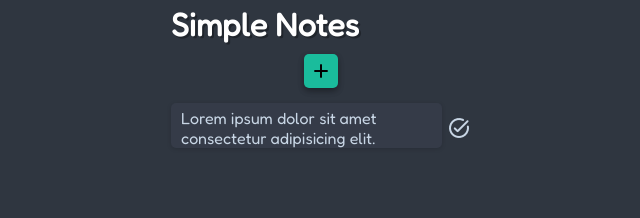
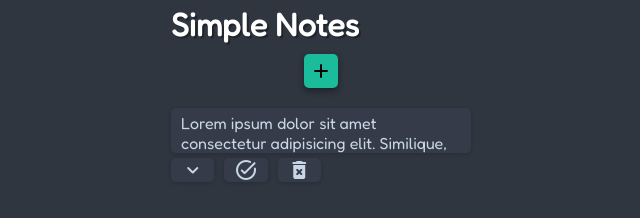
Before and after one commit to MarcosMedeiros1/Simple-Notes, a browser extension: page index.html in a window 1280 px wide. Both pictures are taken after a click on the button "edit". Shown: the whole page, without its empty margins (319-959 px from the left). Drawn offline with Linux system fonts and the light colour scheme.

Commit message:
Algumas modificações

```diff
--- a/css/style.css
+++ b/css/style.css
@@ -1,4 +1,11 @@
 @import url("https://fonts.googleapis.com/css2?family=Fredoka&display=swap");
+
+:root {
+  --main-color: #2f3640;
+  --second-color: #353b48;
+  --green: #1abc9c;
+  --red: #e74c3c;
+}
 
 * {
   margin: 0;
@@ -10,12 +17,11 @@
 body {
   width: 320px;
   margin: 0 auto;
-  background-color: #2f3640;
+  background-color: var(--main-color);
 }
 
 main {
-  display: flex;
-  flex-direction: column;
+  display: grid;
   align-items: center;
 }
 
@@ -40,7 +46,7 @@ textarea {
 }
 
 #input_area {
-  background-color: #353b48;
+  background-color: var(--second-color);
   margin-bottom: 10px;
   border-radius: 5px;
   box-shadow: rgba(0, 0, 0, 0.16) 0px 1px 4px;
@@ -54,7 +60,7 @@ textarea {
 /* Buttons */
 .btns {
   display: flex;
-  justify-content: flex-end;
+  justify-content: center;
 }
 
 #btn_new,
@@ -71,39 +77,41 @@ textarea {
 
 #btn_new,
 #btn_save {
-  background-color: #1abc9c;
+  background-color: var(--green);
 }
 
 #btn_cancel {
-  background-color: #e74c3c;
+  background-color: var(--red);
 }
 
 #btn_new:hover,
 #btn_save:hover,
 #btn_cancel:hover {
-  box-shadow: 4px 4px 0 rgba(0, 0, 0, 0.3);
-  transform: translate(-2px, -2px);
+  transform: translateY(-1px);
+  box-shadow: 2px 2px 0 rgba(0, 0, 0, 0.3);
 }
 
 /* Notes */
 .notes {
-  display: flex;
-  flex-direction: column;
-  align-items: center;
+  display: grid;
+  justify-content: center;
   width: 320px;
 }
 
 .note-container {
   width: 300px;
-  display: flex;
-  align-items: center;
+  display: grid;
+  grid-template-areas:
+    "note"
+    "btns";
 }
 
 .note-item {
-  background-color: #353b48;
+  grid-area: note;
+  background-color: var(--second-color);
   box-shadow: rgba(0, 0, 0, 0.16) 0px 1px 4px;
   color: #c8d6e5;
-  margin-bottom: 10px;
+  margin-top: 10px;
   padding: 5px 10px;
   width: 300px;
   height: 45px;
@@ -113,36 +121,47 @@ textarea {
 }
 
 .note-item:hover {
-  box-shadow: 3px 3px 0 rgba(0, 0, 0, 0.3);
-  transform: translate(-1px, -1px);
+  transform: translateY(-1px);
+  box-shadow: 2px 2px 2px rgba(0, 0, 0, 0.3);
 }
 
-/* Edit and delete buttons */
+/* Edit, delete and resize buttons */
 .btn-delete,
-.btn-edit {
-  background: none;
+.btn-edit,
+.btn-resize {
+  background-color: var(--second-color);
+  box-shadow: rgba(0, 0, 0, 0.16) 0px 1px 4px;
   border: none;
-  z-index: 10;
+  border-radius: 5px;
   color: #c8d6e5;
   cursor: pointer;
   transition: 0.2s;
 }
 
 .btn-delete:hover {
-  color: #e74c3c;
-  transform: scale(1.2);
+  color: var(--red);
+  transform: translateY(-1px);
+  box-shadow: 2px 2px 0 rgba(0, 0, 0, 0.3);
 }
 
 .btn-edit:hover {
-  color: #1abc9c;
-  transform: scale(1.2);
+  color: var(--green);
+  transform: translateY(-1px);
+  box-shadow: 2px 2px 0 rgba(0, 0, 0, 0.3);
 }
 
-.edit-delete-wrapper {
-  display: flex;
-  height: 24px;
-  gap: 4px;
-  margin-left: 5px;
+.btn-resize:hover {
+  transform: translateY(-1px);
+  box-shadow: 2px 2px 0 rgba(0, 0, 0, 0.3);
+}
+
+.btns-wrapper {
+  grid-area: btns;
+  display: grid;
+  grid-template-columns: 1fr 1fr 1fr;
+  width: 150px;
+  gap: 10px;
+  margin-bottom: 5px;
 }
 
 /* Icons */
--- a/index.html
+++ b/index.html
@@ -33,10 +33,12 @@
     <ul class="notes">
       <div class="note-container">
         <textarea class="note-item" readonly="">Lorem ipsum dolor sit amet consectetur adipisicing elit. Similique, autem dolorum neque, adipisci alias totam aliquid quia perferendis ipsum, magni vero quibusdam debitis praesentium dolorem! Ut provident aspernatur repellendus sapiente.
-Lorem ipsum dolor sit amet consectetur adipisicing elit. Amet eum quibusdam, minus repudiandae necessitatibus dolorem? Ullam voluptatum corporis, labore, est laudantium veniam delectus beatae nemo omnis amet perferendis? Excepturi, perferendis.</textarea>
-        <div class="edit-delete-wrapper">
-          <button class="btn-delete material-icons-round" title="Double click to delete Note">delete_forever</button>
-          <button class="btn-edit material-icons-round" title="Click to edit Note">edit</button>
+          Lorem ipsum dolor sit amet consectetur adipisicing elit. Amet eum quibusdam, minus repudiandae necessitatibus dolorem? Ullam voluptatum corporis, labore, est laudantium veniam delectus beatae nemo omnis amet perferendis? Excepturi, perferendis.</textarea>
+
+        <div class="btns-wrapper">
+          <button class="btn-resize material-icons-round" title="Click to resize the Note">expand_more</button>
+          <button class="btn-edit material-icons-round" title="Click to edit the Note">edit</button>
+          <button class="btn-delete material-icons-round" title="Double click to delete the Note">delete_forever</button>
         </div>
       </div>
     </ul>
--- a/js/script.js
+++ b/js/script.js
@@ -7,11 +7,11 @@ const INPUT_AREA = document.querySelector("#input_area");
 const ELEMENTS = [BTN_NEW, BTN_SAVE, BTN_CANCEL, INPUT_AREA];
 
 const elementsList = () => {
-  let notes = document.querySelectorAll(".note-item");
+  let btnResize = document.querySelectorAll(".btn-resize");
   let btnDelete = document.querySelectorAll(".btn-delete");
   let btnEdit = document.querySelectorAll(".btn-edit");
 
-  return [notes, btnDelete, btnEdit];
+  return [btnResize, btnDelete, btnEdit];
 };
 
 // Toggles the visibility of elements
@@ -42,29 +42,34 @@ const createNoteItem = () => {
 
 // Creates and wraps the Delete and Edit buttons
 const createBtns = () => {
-  const BTN_WRAPPER = document.createElement("div");
+  const BTNS_WRAPPER = document.createElement("div");
+  const BTN_RESIZE = document.createElement("button");
+  const BTN_EDIT = document.createElement("button");
   const BTN_DELETE = document.createElement("button");
-  const BTN_EDIT = document.createElement("button");
 
-  BTN_WRAPPER.setAttribute("class", "edit-delete-wrapper");
-  BTN_DELETE.setAttribute("class", "btn-delete material-icons-round");
-  BTN_DELETE.setAttribute("title", "Double click to delete note");
-  BTN_DELETE.innerHTML = "delete_forever";
+  BTNS_WRAPPER.setAttribute("class", "btns-wrapper");
+
+  BTN_RESIZE.setAttribute("class", "btn-resize material-icons-round");
+  BTN_RESIZE.setAttribute("title", "Click to resize note");
+  BTN_RESIZE.innerHTML = "expand_more";
 
   BTN_EDIT.setAttribute("class", "btn-edit material-icons-round");
   BTN_EDIT.setAttribute("title", "Click to edit note");
   BTN_EDIT.innerHTML = "edit";
 
-  BTN_WRAPPER.append(BTN_DELETE, BTN_EDIT);
-  return BTN_WRAPPER;
+  BTN_DELETE.setAttribute("class", "btn-delete material-icons-round");
+  BTN_DELETE.setAttribute("title", "Double click to delete note");
+  BTN_DELETE.innerHTML = "delete_forever";
+
+  BTNS_WRAPPER.append(BTN_RESIZE, BTN_EDIT, BTN_DELETE);
+  return BTNS_WRAPPER;
 };
 
 // Saves a Note
 const saveNote = () => {
   UL.prepend(createNoteContainer());
-
   elementsList();
-  invokeFuncs();
+  initFunctions();
 };
 
 // Buttons actions
@@ -77,8 +82,7 @@ BTN_CANCEL.onclick = () => {
 };
 
 BTN_SAVE.onclick = () => {
-  INPUT_AREA.value.trim() === "" ? false : saveNote();
-  toggleVisibility();
+  INPUT_AREA.value.trim() === "" ? false : saveNote(), toggleVisibility();
   INPUT_AREA.style.height = "auto";
 };
 
@@ -93,54 +97,45 @@ INPUT_AREA.addEventListener(
 );
 
 // Increases and decreases the size of Notes on click
-const expandNote = () => {
-  return elementsList()
-    .at(0)
-    .forEach((element) => {
+const resizeNote = (btn_resize) => {
+  btn_resize.forEach((element) => {
+    let note = element.parentNode.previousElementSibling;
     element.onclick = () => {
-        if (element.offsetHeight !== element.scrollHeight) {
-          element.style.height = element.scrollHeight + "px";
-        } else {
-          element.style.height = "45px";
-        }
+      note.offsetHeight !== note.scrollHeight
+        ? ((note.style.height = note.scrollHeight + "px"),
+          (element.innerHTML = "expand_less"))
+        : ((note.style.height = "45px"), (element.innerHTML = "expand_more"));
     };
   });
 };
 
 // Deletes a note by double-clicking the delete button
-const deleteNote = () => {
-  return elementsList()
-    .at(1)
-    .forEach((element) => {
+const deleteNote = (btn_delete) => {
+  btn_delete.forEach((element) => {
+    let note = element.parentNode.parentNode;
     element.ondblclick = () => {
-        element.parentNode.parentNode.remove();
+      note.remove();
     };
   });
 };
 
 // Not ready yet
-const editNote = () => {
-  return elementsList()
-    .at(2)
-    .forEach((element) => {
-      const DELETE_BTN = element.previousElementSibling;
-      const NOTE = element.parentNode.previousElementSibling;
+const editNote = (btn_edit) => {
+  btn_edit.forEach((element) => {
+    let note = element.parentNode.previousElementSibling;
     element.onclick = () => {
       element.innerHTML === "edit"
         ? ((element.innerHTML = "task_alt"),
-            (DELETE_BTN.style.display = "none"),
-            (NOTE.readOnly = false))
-          : ((element.innerHTML = "edit"),
-            (DELETE_BTN.style.display = ""),
-            (NOTE.readOnly = true));
+          ((note.readOnly = false), note.focus()))
+        : ((element.innerHTML = "edit"), (note.readOnly = true));
     };
   });
 };
 
-// Invokes action functions
-const invokeFuncs = () => {
-  expandNote();
-  deleteNote();
-  editNote();
+// Initiate action functions
+const initFunctions = () => {
+  resizeNote(elementsList().at(0));
+  deleteNote(elementsList().at(1));
+  editNote(elementsList().at(2));
 };
-invokeFuncs();
+initFunctions();
```
Lines whose indentation alone changed are shown as unchanged.
